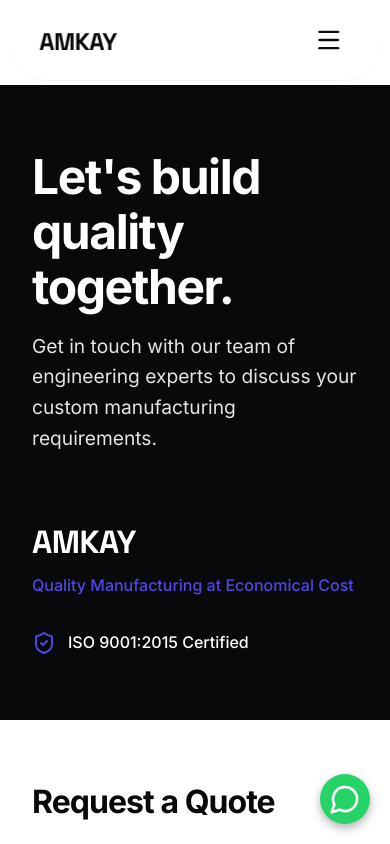
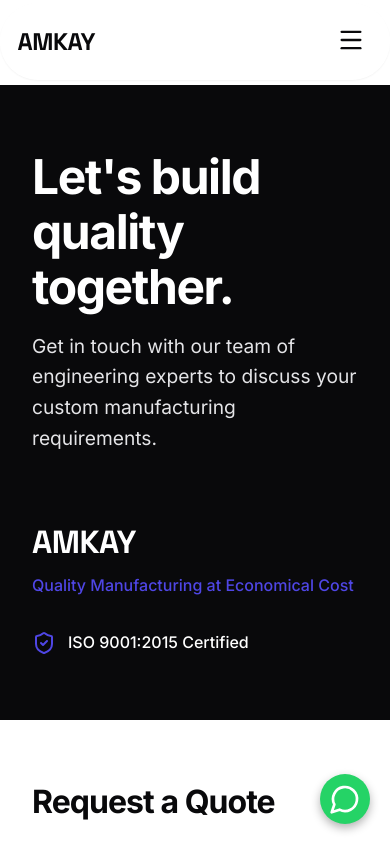
Before and after one commit to crynce/amkay2, a React (Vite) app: page /contact in a window 390 px wide. Shown: the top 844 px of the page. Built offline with nearby package versions, Linux system fonts and the light colour scheme.

Commit message:
feat: Add responsive Navbar styling, including desktop, mobile, and scrolled states, to `Navbar.css`.

```diff
--- a/src/components/Navbar.css
+++ b/src/components/Navbar.css
@@ -3,11 +3,11 @@
   top: 0.2rem;
   left: 50%;
   transform: translateX(-50%);
-  width: 95%;
+  width: 100%;
   max-width: 1200px;
   z-index: 1000;
   transition: all 0.5s cubic-bezier(0.16, 1, 0.3, 1);
-  padding: 0.85rem 1.75rem;
+  padding: 0.85rem 1rem;
   background: rgba(255, 255, 255, 0.65);
   backdrop-filter: blur(16px);
   -webkit-backdrop-filter: blur(16px);
```
